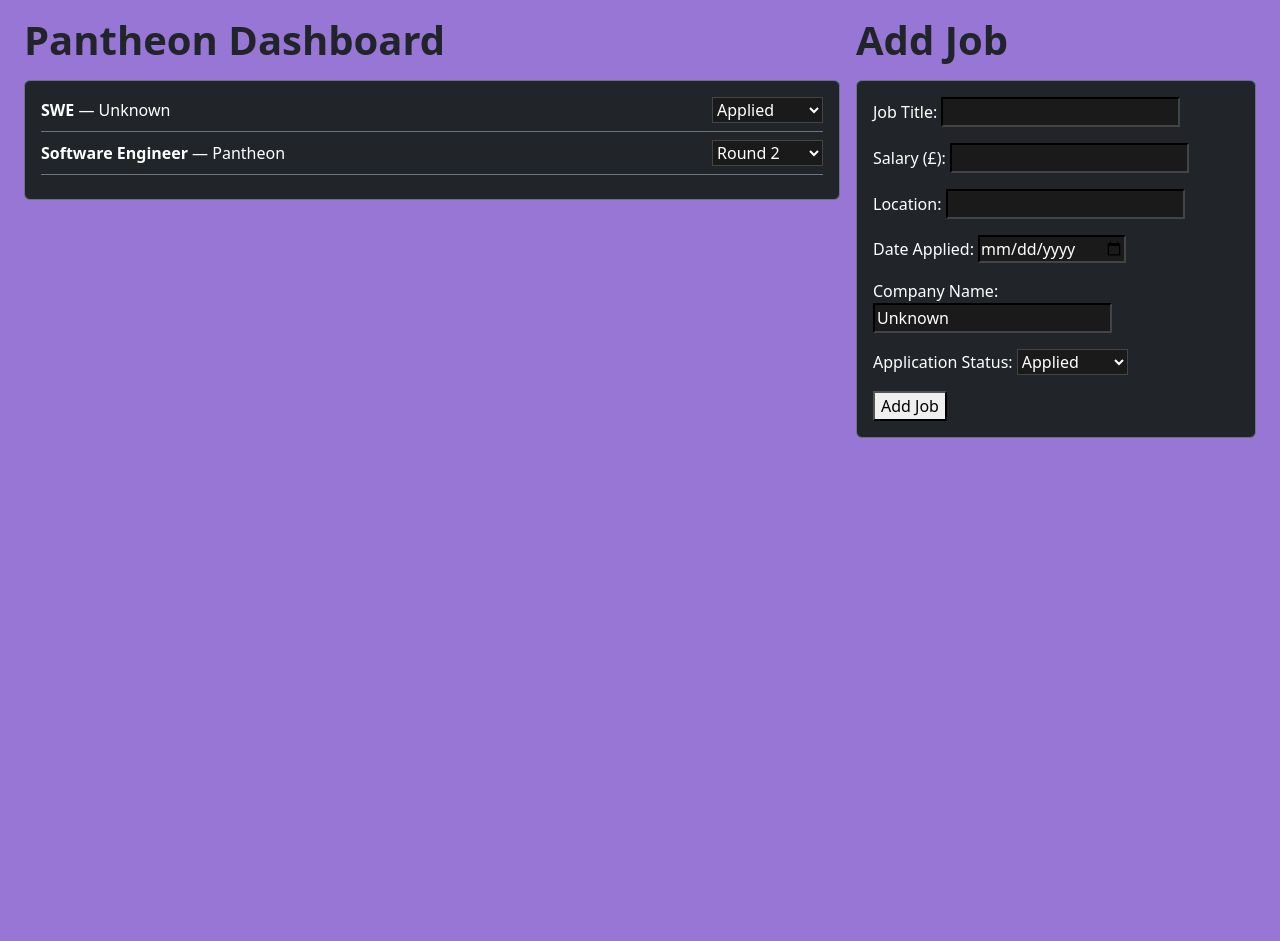
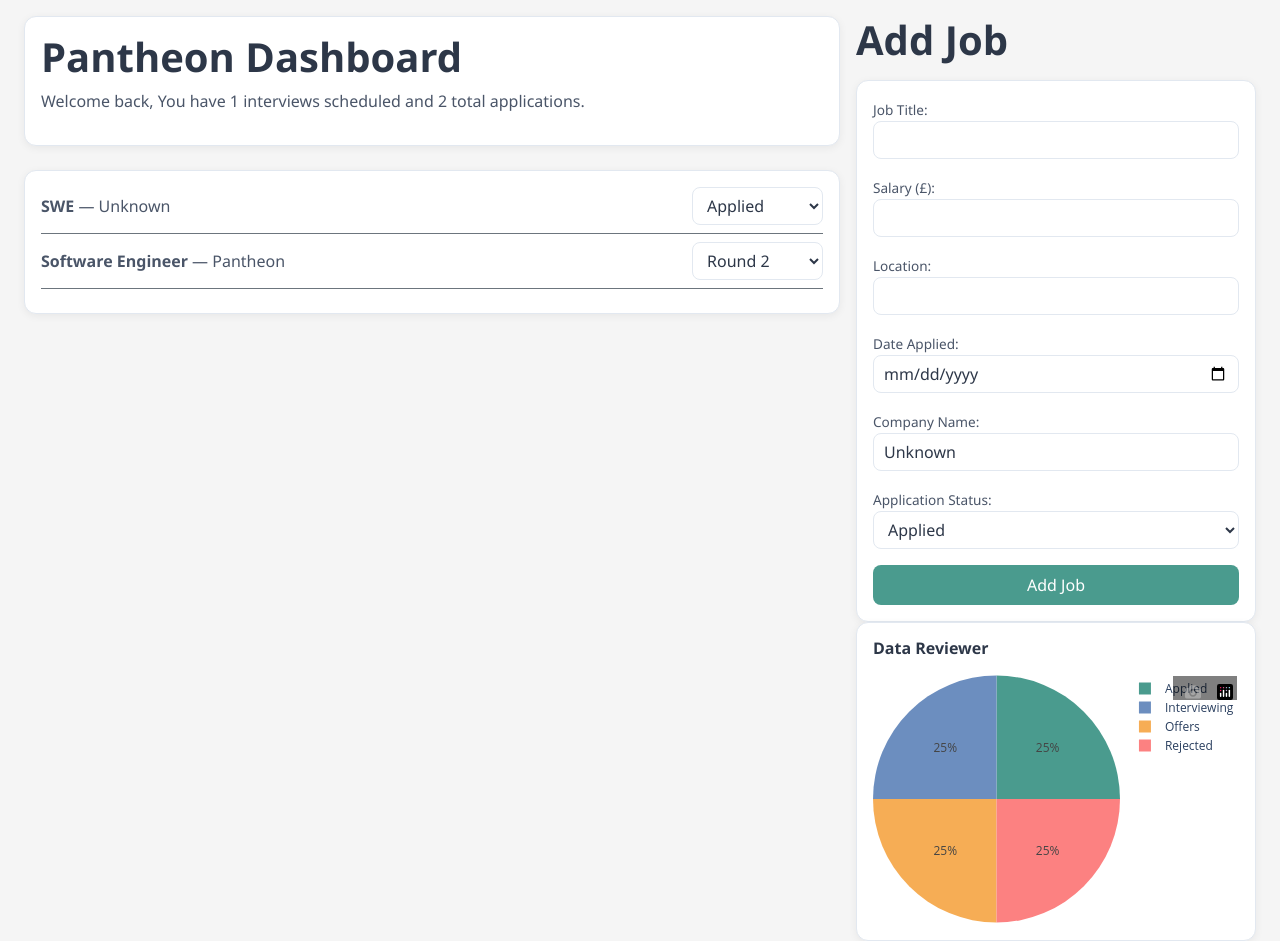
Before and after one commit to Bavianx/Django_Projects, a Django app: page /JobTasks/ in a window 1280 px wide. Before the commit the page ends 438 px from the top, so only its background shows below. Run offline with Django 5.2, Linux system fonts and the light colour scheme; data comes from the database, SQL or seed files in the repository; both versions use the stored data as it was after the commit; some libraries are stand-ins or nearby versions.

Commit message:
Add Data Reviewer pie chart, welcome stats, status counts

```diff
--- a/JobDashboard/JobTasks/templates/JobTasks/Dashboardview.html
+++ b/JobDashboard/JobTasks/templates/JobTasks/Dashboardview.html
@@ -11,8 +11,13 @@
 <div class="container-fluid px-4 mt-3">
     <div class="row g-3">
         <div class="col-md-8">
-            <h1 class="mb-3 fw-bold">Pantheon Dashboard</h1>
-            <div class="card bg-dark border-secondary p-3" style="color: #ffffff;">
+            <div class="mb-4">
+                <div class="card bg-dark border-secondary p-3">
+                    <h1 class="fw-bold">Pantheon Dashboard</h1>
+                    <p style="color: #4A5568;">Welcome back, You have {{ interviews }} interviews scheduled and {{ total }} total applications.</p>
+                </div>
+            </div>
+            <div class="card bg-dark border-secondary p-3" style="color: #4A5568;">
                 {% for job in gatherjobs %}
                     <div class="border-bottom border-secondary pb-2 mb-2 d-flex justify-content-between align-items-center">
                         <span>
@@ -42,6 +47,10 @@
                     <button type="submit">Add Job</button>
                 </form>
             </div>
+            <div class="card bg-dark border-secondary p-3">
+                <h6 class="fw-bold mb-3">Data Reviewer</h6>
+                    {{ chart_html|safe }}
+            </div>
         </div>
     </div>
 </div>
@@ -56,5 +65,55 @@ input, select {
     background-color: #1a1a1a !important;
     border-color: #444 !important;
 }
+body {
+    background-color: #F5F5F5 !important;
+    color: #2D3748;
+    font-family: 'Segoe UI', sans-serif;
+}
 
+.card {
+    background-color: #FFFFFF !important;
+    border: 1px solid #E2E8F0 !important;
+    border-radius: 12px !important;
+    box-shadow: 0 2px 8px rgba(0,0,0,0.06) !important;
+}
+
+h1, h2, h3, h4, h5, h6 {
+    color: #2D3748 !important;
+}
+
+input, select {
+    background-color: #FFFFFF !important;
+    border: 1px solid #E2E8F0 !important;
+    border-radius: 8px !important;
+    color: #2D3748 !important;
+    padding: 6px 10px !important;
+    width: 100% !important;
+}
+
+button[type="submit"] {
+    background-color: #4A9B8E !important;
+    border: none !important;
+    border-radius: 8px !important;
+    color: #ffffff !important;
+    padding: 8px 16px !important;
+    width: 100% !important;
+}
+
+button[type="submit"]:hover {
+    background-color: #3A8B7E !important;
+}
+
+label {
+    color: #4A5568 !important;
+    font-weight: 500 !important;
+    font-size: 0.85rem !important;
+}
+
+.status-badge {
+    padding: 3px 10px;
+    border-radius: 20px;
+    font-size: 0.75rem;
+    font-weight: 500;
+}
 </style>
--- a/JobDashboard/JobTasks/views.py
+++ b/JobDashboard/JobTasks/views.py
@@ -1,8 +1,36 @@
 from django.shortcuts import render, redirect
 from .models import Appcontent
 from .forms import JobForm
+import plotly.express as px
 
 def dashboard(request):
+    All_Jobs = Appcontent.objects.all()
+    interviews = Appcontent.objects.filter(status__in=['r1', 'r2', 'r3', 'r4', 'final']).count()
+    applied_count = Appcontent.objects.filter(status='applied').count()
+    rejected_count = Appcontent.objects.filter(status='rejected').count()
+    offer_count = Appcontent.objects.filter(status='offer').count()
+    interview_count = interviews
+    total = Appcontent.objects.count()
+
+    labels = ['Applied', 'Interviewing', 'Offers', 'Rejected']
+    values = [applied_count, interview_count, offer_count, rejected_count]
+
+    fig = px.pie(
+        names=labels,
+        values=values,
+        color_discrete_sequence=['#4A9B8E', '#6C8EBF', '#F6AD55', '#FC8181']
+    )
+
+    fig.update_layout(
+        paper_bgcolor='rgba(0,0,0,0)',
+        plot_bgcolor='rgba(0,0,0,0)',
+        margin=dict(l=0, r=0, t=0, b=0),
+        showlegend=True,
+        height=250
+    )
+
+    chart_html = fig.to_html(full_html=False, include_plotlyjs='cdn')
+
     if request.method == 'POST':
         form = JobForm(request.POST) #Form collects all data
         print(form.errors)
@@ -16,6 +44,13 @@ def dashboard(request):
     context = {
         'gatherjobs': All_Jobs,
         'forms': form,
+        'interviews': interviews,
+        'total': total,
+        'chart_html': chart_html,
+        'applied_count': applied_count,
+        'rejected_count': rejected_count,
+        'offer_count': offer_count,
+        'interview_count': interview_count,
     }
 
     return render(request, 'JobTasks/Dashboardview.html', context)
```
Also changed, not shown: JobDashboard/db.sqlite3.
